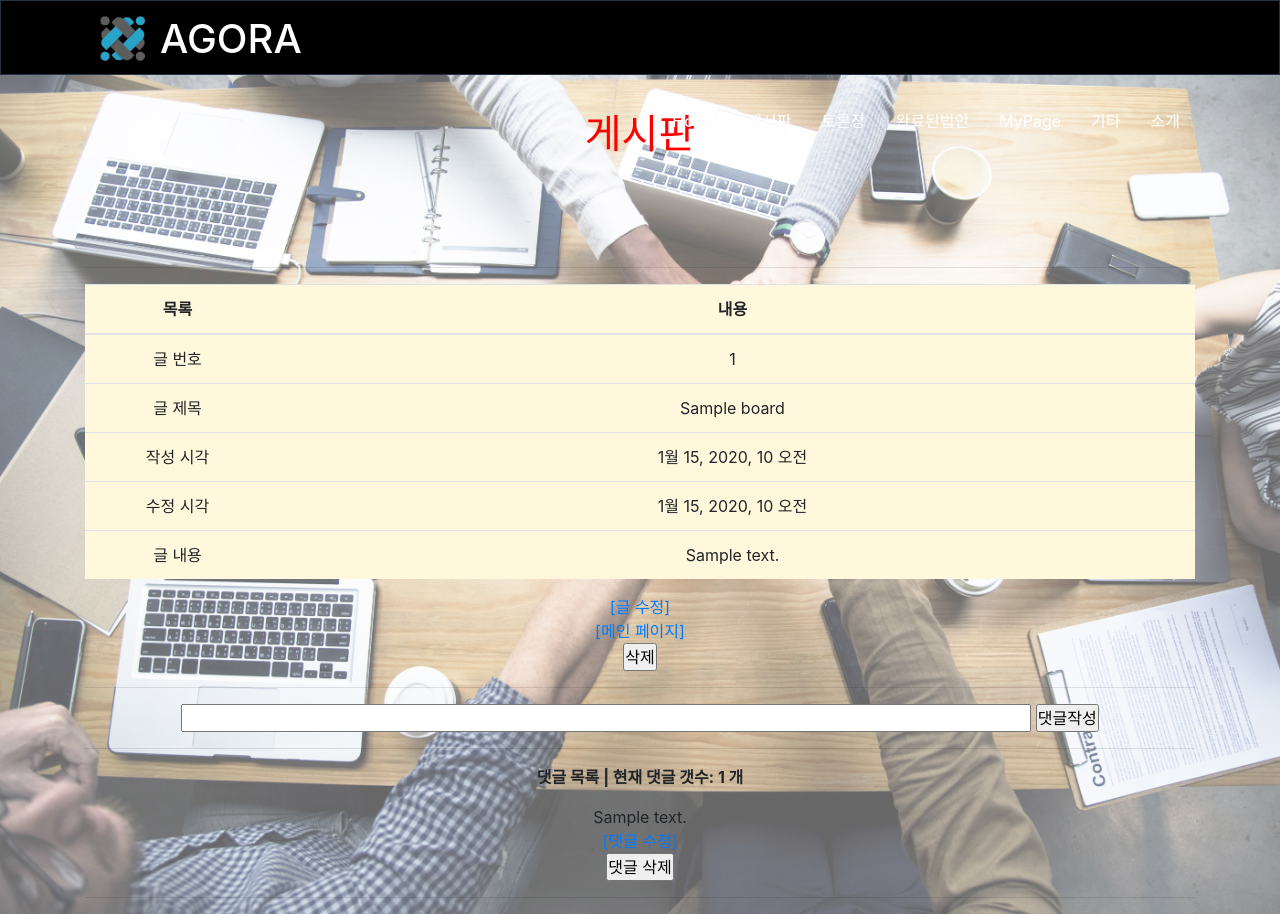
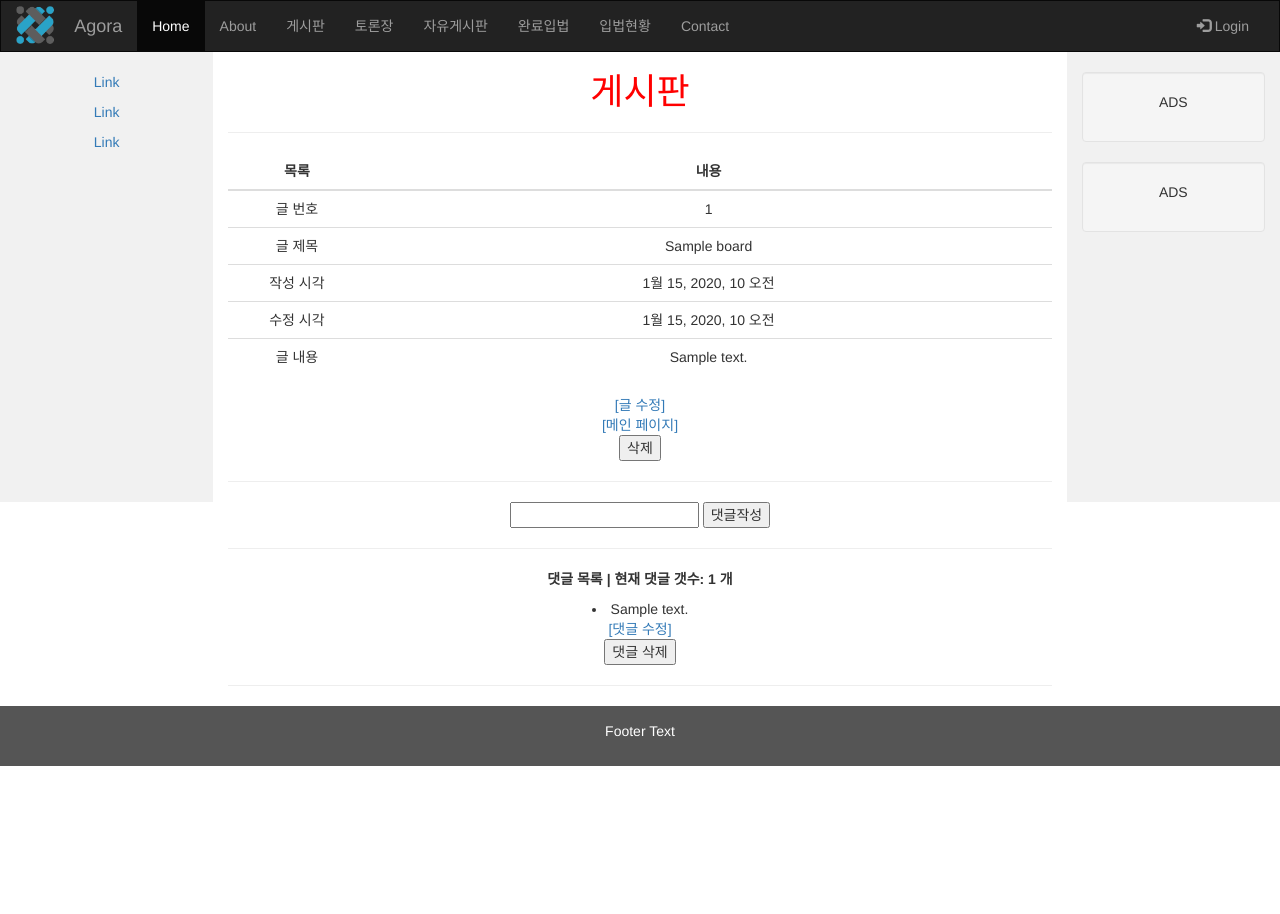
Before and after one commit to mc-agora/agora-h, a Django app: page /boards/1/ in a window 1280 px wide. After the commit the page ends 766 px from the top, so only its background shows below. Run offline with Django 3.2, Linux system fonts and the light colour scheme; tables that the repository leaves empty hold one stand-in row (values such as "Sample post"); some libraries are stand-ins or nearby versions.

Commit message:
20190612|wow_baby

```diff
--- a/agora/agora/templates/base.html
+++ b/agora/agora/templates/base.html
@@ -1,43 +1,108 @@
 {% load static %}
-
-<!doctype html>
+<!DOCTYPE html>
 <html lang="en">
 <head>
-    <meta charset="UTF-8">
-    <meta name="viewport"
-          content="width=device-width, user-scalable=no, initial-scale=1.0, maximum-scale=1.0, minimum-scale=1.0">
-    <meta http-equiv="X-UA-Compatible" content="ie=edge">
-    <link rel="stylesheet" href="https://stackpath.bootstrapcdn.com/bootstrap/4.3.1/css/bootstrap.min.css" integrity="sha384-ggOyR0iXCbMQv3Xipma34MD+dH/1fQ784/j6cY/iJTQUOhcWr7x9JvoRxT2MZw1T" crossorigin="anonymous">
-    <link rel="stylesheet" href="{% static 'stylesheets/style.css' %}"/>
-    <title>Document</title>
+  <title>Bootstrap Example</title>
+  <meta charset="utf-8">
+  <meta name="viewport" content="width=device-width, initial-scale=1">
+  <link rel="stylesheet" href="https://maxcdn.bootstrapcdn.com/bootstrap/3.4.0/css/bootstrap.min.css">
+  <script src="https://ajax.googleapis.com/ajax/libs/jquery/3.4.0/jquery.min.js"></script>
+  <script src="https://maxcdn.bootstrapcdn.com/bootstrap/3.4.0/js/bootstrap.min.js"></script>
+  <style>
+    /* Remove the navbar's default margin-bottom and rounded borders */
+    .navbar {
+      margin-bottom: 0;
+      border-radius: 0;
+    }
 
+    /* Set height of the grid so .sidenav can be 100% (adjust as needed) */
+    .row.content {height: 450px}
+
+    /* Set gray background color and 100% height */
+    .sidenav {
+      padding-top: 20px;
+      background-color: #f1f1f1;
+      height: 100%;
+    }
+
+    /* Set black background color, white text and some padding */
+    footer {
+      background-color: #555;
+      color: white;
+      padding: 15px;
+    }
+
+    /* On small screens, set height to 'auto' for sidenav and grid */
+    @media screen and (max-width: 767px) {
+      .sidenav {
+        height: auto;
+        padding: 15px;
+      }
+      .row.content {height:auto;}
+    }
+  </style>
 </head>
-<body background="{% static 'images/background2.jpg' %}" id="back">
+<body>
 
-    <header>
+<nav class="navbar navbar-inverse">
+  <div class="container-fluid">
+    <div class="navbar-header">
+      <button type="button" class="navbar-toggle" data-toggle="collapse" data-target="#myNavbar">
+        <span class="icon-bar"></span>
+        <span class="icon-bar"></span>
+        <span class="icon-bar"></span>
+      </button>
+        <a href="" class="navbar-left"><img src="{% static 'images/logo.png' %}" height="43px;" style="padding-top: 5px; padding-right: 20px;" prefix="True"></a>
+      <a class="navbar-brand" href="#">Agora</a>
+    </div>
+    <div class="collapse navbar-collapse" id="myNavbar">
+      <ul class="nav navbar-nav">
+        <li class="active"><a href="#">Home</a></li>
+        <li><a href="#">About</a></li>
+        <li><a href="#">게시판</a></li>
+        <li><a href="#">토론장</a></li>
+        <li><a href="#">자유게시판</a></li>
+        <li><a href="#">완료입법</a></li>
+        <li><a href="#">입법현황</a></li>
+        <li><a href="#">Contact</a></li>
+      </ul>
+      <ul class="nav navbar-nav navbar-right">
+        <li><a href="#"><span class="glyphicon glyphicon-log-in"></span> Login</a></li>
+      </ul>
+    </div>
+  </div>
+</nav>
 
-        <nav class="container">
-            <a href="#" class="navbar-left"><img src="{% static 'images/logo.png' %}" width="100px" height="auto" align="left" prefix="True"></a>
-            <h1 prefix="Ture">AGORA</h1>
-            <div class="menu" prefix="True">
-                <li><a href="#" >Home</a></li>
-                <li><a href="/boards/">게시판</a></li>
-                <li><a href="">토론장</a></li>
-                <li><a href="">완료된법안</a></li>
-                <li><a href="">MyPage</a></li>
-                <li><a href="">기타</a></li>
-                <li><a href="">소개</a></li>
-            </div>
-        </nav>
-    </header>
+<div class="container-fluid text-center">
 
-    <div class="container">
-        {% block body %}
+  <div class="row content">
+    <div class="col-sm-2 sidenav">
+      <p><a href="#">Link</a></p>
+      <p><a href="#">Link</a></p>
+      <p><a href="#">Link</a></p>
+    </div>
+    <div class="col-sm-8 text-left">
+            {%block body%}
+            {%endblock%}
 
-        {% endblock %}
     </div>
-    <script src="https://code.jquery.com/jquery-3.3.1.slim.min.js" integrity="sha384-q8i/X+965DzO0rT7abK41JStQIAqVgRVzpbzo5smXKp4YfRvH+8abtTE1Pi6jizo" crossorigin="anonymous"></script>
-    <script src="https://cdnjs.cloudflare.com/ajax/libs/popper.js/1.14.7/umd/popper.min.js" integrity="sha384-UO2eT0CpHqdSJQ6hJty5KVphtPhzWj9WO1clHTMGa3JDZwrnQq4sF86dIHNDz0W1" crossorigin="anonymous"></script>
-    <script src="https://stackpath.bootstrapcdn.com/bootstrap/4.3.1/js/bootstrap.min.js" integrity="sha384-JjSmVgyd0p3pXB1rRibZUAYoIIy6OrQ6VrjIEaFf/nJGzIxFDsf4x0xIM+B07jRM" crossorigin="anonymous"></script>
+    <div class="col-sm-2 sidenav">
+      <div class="well">
+        <p>ADS</p>
+      </div>
+      <div class="well">
+        <p>ADS</p>
+      </div>
+    </div>
+  </div>
+
+</div>
+
+
+
+<footer class="container-fluid text-center">
+  <p>Footer Text</p>
+</footer>
+
 </body>
 </html>
--- a/agora/boards/static/stylesheets/style.css
+++ b/agora/boards/static/stylesheets/style.css
@@ -1,36 +1,24 @@
-*{margin: 0; padding: 0;}
-li{list-style: none;}
-a{text-decoration: none;}
+.my-nav{
+position: absolute;
+z-index: 10;
+width: 100%;
+}
 
-.wrapper{width:1170px; margin: 0 auto;}
-.clearfix{content: ''; display: block; clear: both;}
+.carousel-item {
+  height: 100vh;
+  background: no-repeat center center scroll;
+  -webkit-background-size: cover;
+  -moz-background-size: cover;
+  -o-background-size: cover;
+  background-size: cover;
+}
 
-header{height: 75px; background-color:#000000; border: 1px solid #253342; position: fixed; width: 100%; z-index: 9999; top:0; left: 0;}
-h1{color: white; line-height:75px;}
-
-.menu{float:right;}
-.menu li{float:left;}
-.menu a{line-height: 75px; color:white; padding: 0 15px; display: block;}
+body{
+  background-color: black;
+}
 
 .navbar-left>img {
-   height: 45px;
-   width: 45px;
-   margin: 15px;
-
-
-   /* probably not needed anymore, but doesn't hurt */
-   -o-object-fit: contain/2;
-   object-fit: contain/2;
-
+    height:45px;
+    width:45px;
+    margin:15px;
 }
-.container {
-    width: 10;
-    padding-right: 5;
-    padding-left: 15px;
-    margin-right: auto;
-    margin-left: auto;
-}
-#back {
-    background-repeat: no-repeat;
-    background-size: cover;
-}
--- a/agora/boards/templates/boards/detail.html
+++ b/agora/boards/templates/boards/detail.html
@@ -1,9 +1,8 @@
 {% extends 'base.html'%}
 
 {% block body%}
-    <br><br><br><br>
 
-<h1 class="text-center" style="color:red">게시판</h1><br><br><br>
+<h1 class="text-center" style="color:red">게시판</h1>
 <hr>
 
     <table class="table table-hover" bgcolor="Cornsilk" border=0px solid; style="table-layout: fixed">
@@ -49,7 +48,7 @@
     <center>
     <form action="{% url 'boards:comments_create' board.pk %}" method="POST">
         {%csrf_token%}
-        <input type="text" name="content" style= width:850px;>
+        <input type="text" name="content">
         <input type="submit" value="댓글작성">
     </form>
     </center>
--- a/agora/boards/templates/boards/index.html
+++ b/agora/boards/templates/boards/index.html
@@ -2,9 +2,7 @@
 
 {% block body %}
 
-<br><br><br>
-
-<h1 class="text-center" style="color:red">게시판</h1><br><br><br>
+<h1 class="text-center" style="color:red">게시판</h1>
 <hr>
 <table class="table table-hover" bgcolor="Cornsilk ">
     <thead>
--- a/agora/raws/templates/raws/index.html
+++ b/agora/raws/templates/raws/index.html
@@ -1,8 +1,6 @@
 {% extends 'base.html' %}
 
 {% block body %}
-
-    <br><br><br><br><br><br><br><br><br><br><br><br>
     <h1>RAWS</h1>
 {{total_page}}
 {% for list in groups %}
```
Also changed, not shown: agora/chat/templates/chat/room.html (+5 -3 lines).
